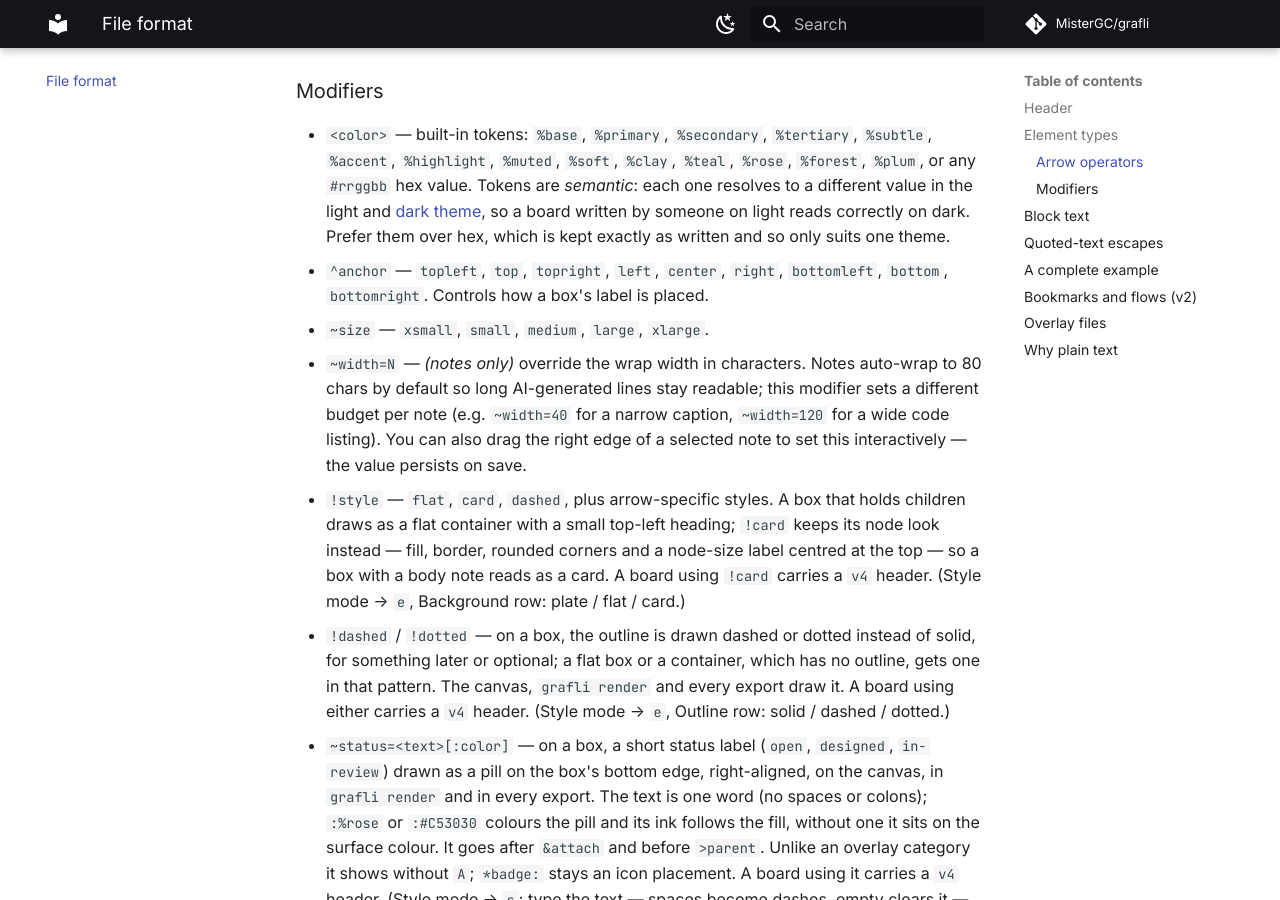
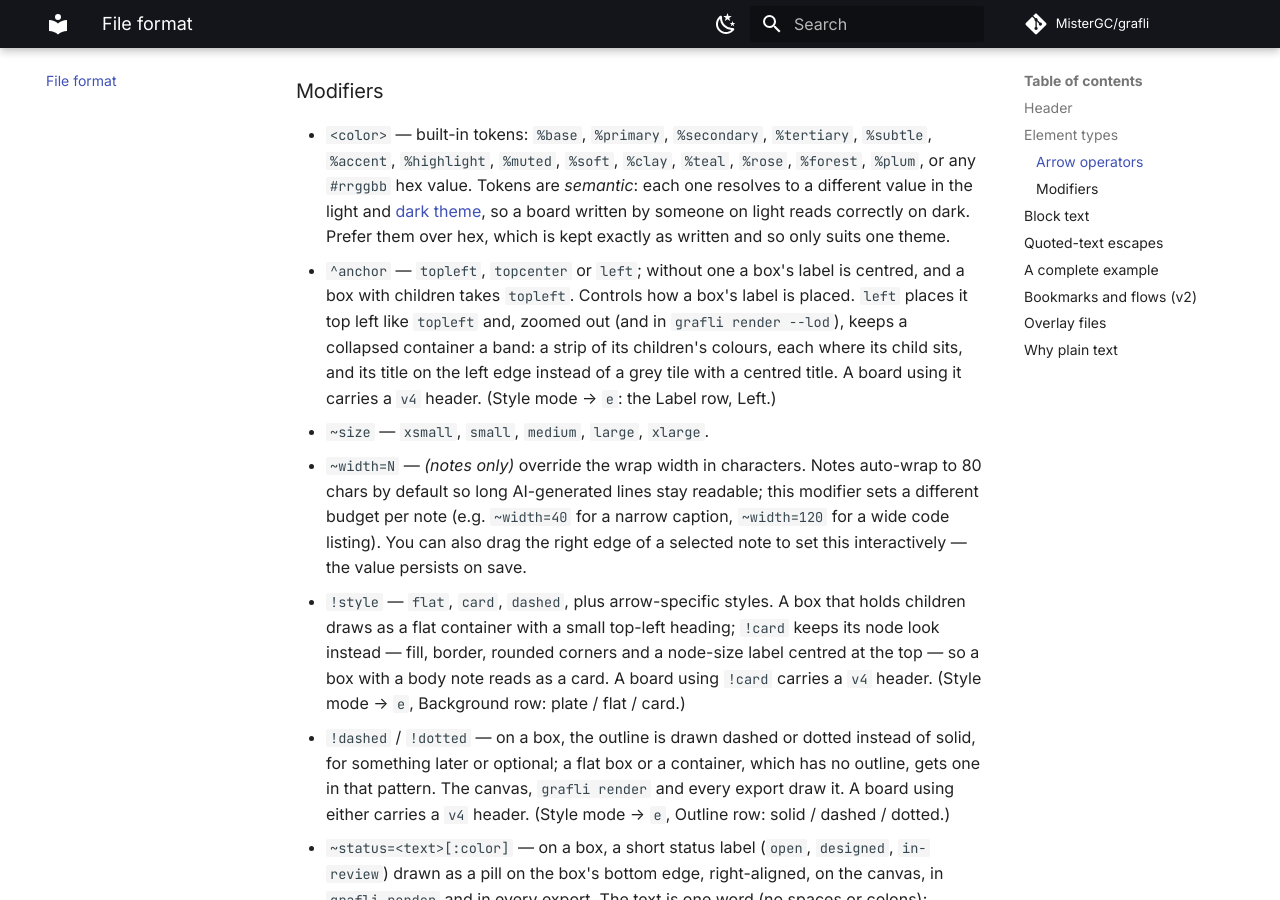
Before and after one commit to MisterGC/grafli, an MkDocs documentation site: the page built from docs/format.md, in a window 1280 px wide and 900 px high, scrolled down 1953 px. Built offline with MkDocs 1.6.1 and Material for MkDocs 9.7.7, drawn with Linux system fonts in a browser that asks for light colours; comment, search, counter and statistics services are not loaded.

Commit message:
Document ^left in the format reference, keybindings, skill and changelog

```diff
--- a/docs/format.md
+++ b/docs/format.md
@@ -78,9 +78,13 @@ in `grafli render`. A pair carrying a single arrow is drawn exactly as before.
   and [dark theme](keybindings.md#light-and-dark), so a board written by
   someone on light reads correctly on dark. Prefer them over hex, which is
   kept exactly as written and so only suits one theme.
-- `^anchor` — `topleft`, `top`, `topright`, `left`, `center`, `right`,
-  `bottomleft`, `bottom`, `bottomright`. Controls how a box's label is
-  placed.
+- `^anchor` — `topleft`, `topcenter` or `left`; without one a box's label
+  is centred, and a box with children takes `topleft`. Controls how a box's
+  label is placed. `left` places it top left like `topleft` and, zoomed out
+  (and in `grafli render --lod`), keeps a collapsed container a band: a strip
+  of its children's colours, each where its child sits, and its title on the
+  left edge instead of a grey tile with a centred title. A board using it
+  carries a `#!grafli v4` header. (Style mode → `e`: the Label row, Left.)
 - `~size` — `xsmall`, `small`, `medium`, `large`, `xlarge`.
 - `~width=N` — *(notes only)* override the wrap width in characters.
   Notes auto-wrap to 80 chars by default so long AI-generated lines stay
```
Also changed, not shown: CHANGELOG.md (+8 -0 lines), docs/keybindings.md (+1 -1 lines), grafli/skills/grafli/SKILL.md (+4 -1 lines), grafli/skills/grafli/references/format.md (+1 -1 lines).
